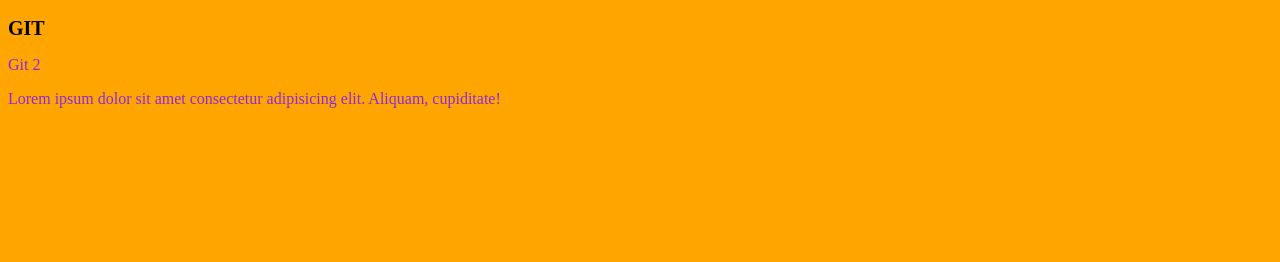
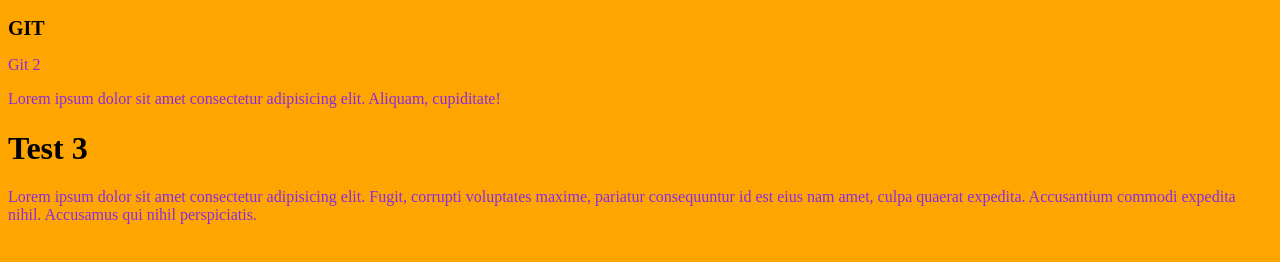
Before and after one commit to freemanlol/gittest, a plain HTML site: page index.html in a window 1280 px wide. Drawn offline with Linux system fonts and the light colour scheme.

Commit message:
Тратий коментарий

```diff
--- a/index.html
+++ b/index.html
@@ -13,6 +13,10 @@
     <h2>GIT</h2>
     <p>Git 2</p>
     <p>Lorem ipsum dolor sit amet consectetur adipisicing elit. Aliquam, cupiditate!</p>
+    <h1 class="test-3">Test 3</h1>
+    <p>Lorem ipsum dolor sit amet consectetur adipisicing elit. Fugit, corrupti voluptates maxime, pariatur consequuntur
+        id est eius nam amet, culpa quaerat expedita. Accusantium commodi expedita nihil. Accusamus qui nihil
+        perspiciatis.</p>
 </body>
 
 </html>
```
